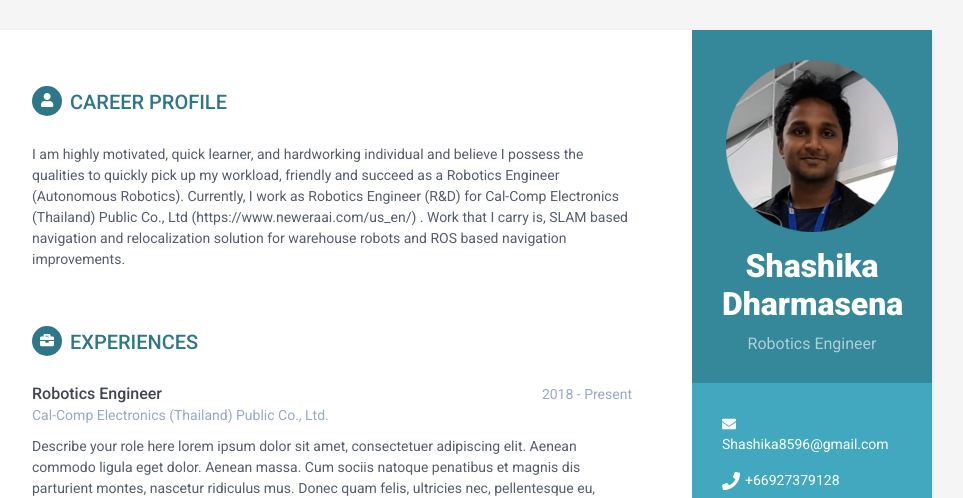
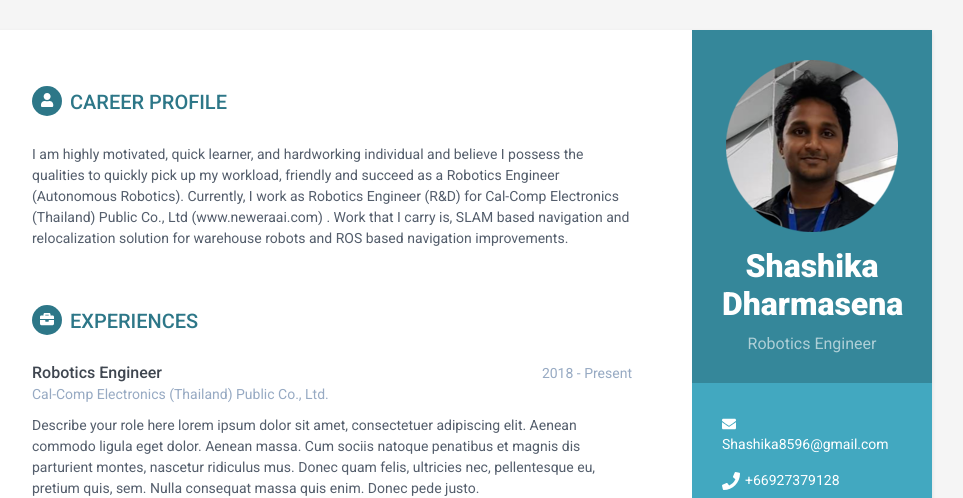
Before and after one commit to Shashika007/Shashika007.github.io, a plain HTML site: page index.html in a window 1280 px wide. Shown: the top 498 px of the page, without its empty margins (188-1151 px from the left). Drawn offline with Linux system fonts and the light colour scheme.

Commit message:
Update index.html

```diff
--- a/index.html
+++ b/index.html
@@ -76,7 +76,7 @@
             <section class="section summary-section">
                 <h2 class="section-title"><span class="icon-holder"><i class="fas fa-user"></i></span>Career Profile</h2>
                 <div class="summary">
-                    <p>I am highly motivated, quick learner, and hardworking individual and believe I possess the qualities to quickly pick up my workload, friendly and succeed as a Robotics Engineer (Autonomous Robotics). Currently, I work as Robotics Engineer (R&D) for Cal-Comp Electronics (Thailand) Public Co., Ltd (https://www.neweraai.com/us_en/) . Work that I carry is, SLAM based navigation and relocalization solution for warehouse robots and ROS based navigation improvements.</p>
+                    <p>I am highly motivated, quick learner, and hardworking individual and believe I possess the qualities to quickly pick up my workload, friendly and succeed as a Robotics Engineer (Autonomous Robotics). Currently, I work as Robotics Engineer (R&D) for Cal-Comp Electronics (Thailand) Public Co., Ltd (www.neweraai.com) . Work that I carry is, SLAM based navigation and relocalization solution for warehouse robots and ROS based navigation improvements.</p>
                 </div><!--//summary-->
             </section><!--//section-->
 
```
